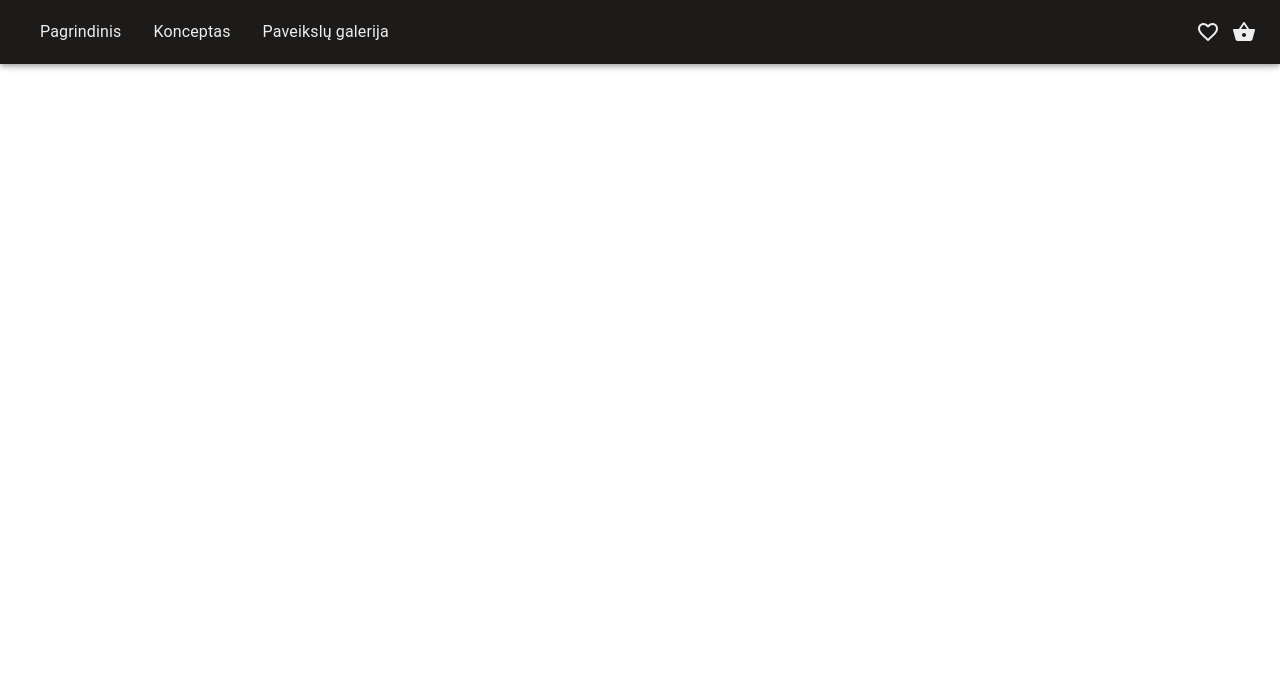
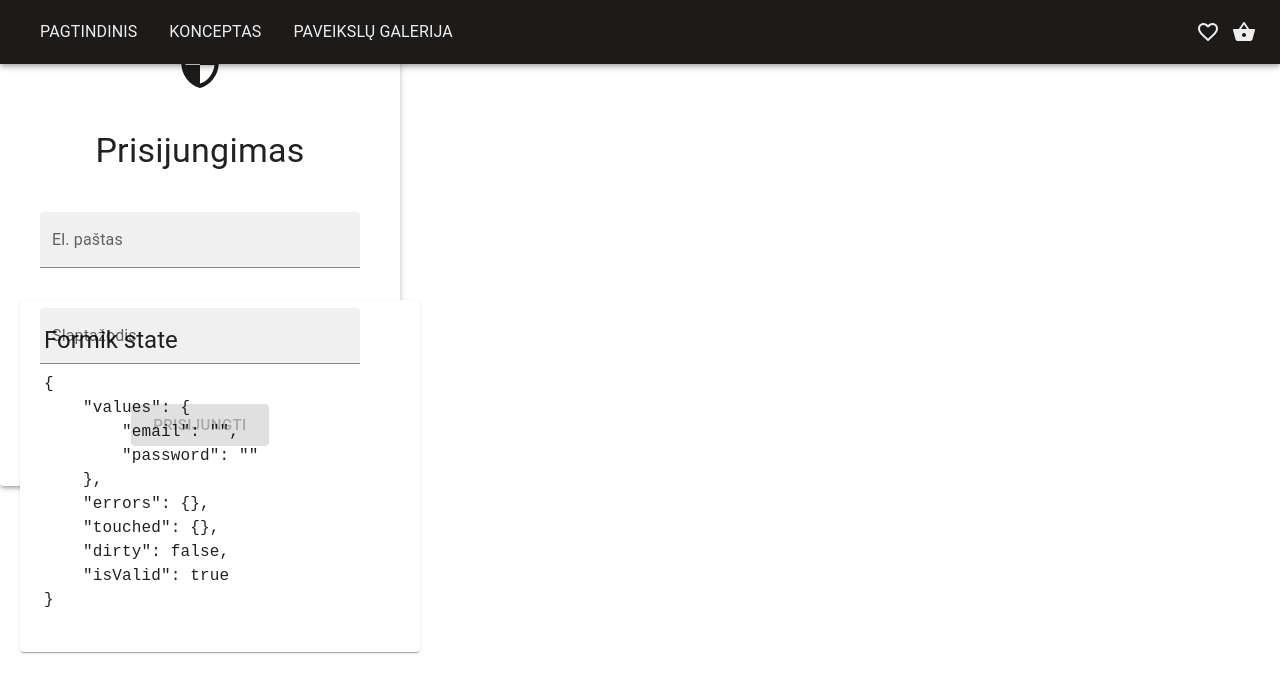
Before and after one commit to AmandaPakalniskyte/MUI-projektas, a React (Create React App) app: page /login in a window 1280 px wide. Before the commit this address had no page. Shown: the top 692 px of the page. Built offline with nearby package versions, Linux system fonts and the light colour scheme.

Commit message:
feat: included login page and accordingly changed order page buttons and their links

```diff
--- a/database.json
+++ b/database.json
@@ -18,7 +18,7 @@
       "img": "/chaos.jpg",
       "price": "100",
       "dimensions": "100 x 100",
-      "liked": true
+      "liked": false
     },
     {
       "id": "12A4CD9E-F969-7106-0E70-A8214ED12111",
@@ -28,7 +28,7 @@
       "img": "/color.jpg",
       "price": "200",
       "dimensions": "60 x 80",
-      "liked": false
+      "liked": true
     },
     {
       "id": "5F7922A2-19DB-CAD4-4291-1B137C44D066",
@@ -48,7 +48,7 @@
       "img": "/eyes.jpg",
       "price": "120",
       "dimensions": "80 x 100",
-      "liked": false
+      "liked": true
     },
     {
       "id": "9DB881E2-10C5-C379-E7A3-1C5836853892",
@@ -58,7 +58,7 @@
       "img": "/flower.jpg",
       "price": "800",
       "dimensions": "80 x 100",
-      "liked": false
+      "liked": true
     },
     {
       "id": "E9522542-AB55-9279-A13C-03645AE88D28",
@@ -68,7 +68,7 @@
       "img": "/flowers.jpg",
       "price": "80",
       "dimensions": "60 x 80",
-      "liked": false
+      "liked": true
     },
     {
       "id": "25D5DF9E-91AA-0358-D7DA-A70C6C448F2A",
@@ -78,7 +78,7 @@
       "img": "/mister.jpg",
       "price": "100",
       "dimensions": "100 x 100",
-      "liked": false
+      "liked": true
     },
     {
       "id": "F1BB0713-A37A-9766-7896-26BDADC62132",
--- a/package.json
+++ b/package.json
@@ -7,11 +7,13 @@
     "@emotion/styled": "^11.9.3",
     "@mui/icons-material": "^5.8.4",
     "@mui/material": "^5.8.7",
+    "formik": "^2.2.9",
     "json-server": "^0.17.0",
     "react": "^18.2.0",
     "react-dom": "^18.2.0",
     "react-router-dom": "^6.3.0",
-    "react-scripts": "5.0.1"
+    "react-scripts": "5.0.1",
+    "yup": "^0.32.11"
   },
   "scripts": {
     "server": "json-server -w ./database.json -p 8000",
--- a/src/app.jsx
+++ b/src/app.jsx
@@ -14,6 +14,7 @@ import InfoPage from './pages/info-page';
 import OrderPage from './pages/order-page';
 import FavouritesPage from './pages/favourites-page';
 import ContactPage from './pages/contact-page';
+import LoginPage from './pages/login-page';
 import ErrorPage from './pages/error-page';
 import { CartProvider } from './contexts/cart-context';
 import { FavouritesProvider } from './contexts/favourites-context';
@@ -31,6 +32,7 @@ const App = () => (
           <Route path="/favourites" element={<FavouritesPage />} />
           <Route path="/order" element={<OrderPage />} />
           <Route path="/contact" element={<ContactPage />} />
+          <Route path="/login" element={<LoginPage />} />
           <Route path="/info/:id" element={<InfoPage />} />
           <Route path="*" element={<ErrorPage />} />
         </Routes>
--- a/src/components/navbar/index.jsx
+++ b/src/components/navbar/index.jsx
@@ -15,9 +15,9 @@ import { useNavigate } from 'react-router-dom';
 import * as Nav from './components';
 
 const links = [
-  { text: 'Pagrindinis', to: '/' },
-  { text: 'Konceptas', to: '/concept' },
-  { text: 'Paveikslų galerija', to: '/gallery' },
+  { text: 'PAGTINDINIS', to: '/' },
+  { text: 'KONCEPTAS', to: '/concept' },
+  { text: 'PAVEIKSLŲ GALERIJA', to: '/gallery' },
 ];
 
 const expandBr = 'sm';
--- a/src/pages/favourites-page.jsx
+++ b/src/pages/favourites-page.jsx
@@ -35,7 +35,10 @@ const FavouritesPage = () => {
 
   return (
 
-    <Box sx={(theme) => ({ height: '100vh', background: theme.palette.secondary.main, px: 10 })}>
+    <Box sx={(theme) => ({
+      height: '100%', background: theme.palette.secondary.main, px: 10, py: 2,
+    })}
+    >
       {favouriteItems.length === 0 && (
         <Typography variant="h4" mt={2} pt={12}>Jūs neturite mėgstamų paveikslų</Typography>
       )}
--- a/src/pages/gallery-page/index.jsx
+++ b/src/pages/gallery-page/index.jsx
@@ -43,7 +43,7 @@ const GalleryPage = () => {
   return (
     <Box sx={(theme) => ({ background: theme.palette.secondary.main })}>
       <Box sx={{
-        display: 'flex', gap: { xs: 4, xl: 0 }, pt: 11, px: 2,
+        display: 'flex', gap: { xs: 4, xl: 0 }, pt: 11, pb: 4, px: 2,
       }}
       >
         <Filters drawerWidth={drawerWidth} />
@@ -70,6 +70,7 @@ const GalleryPage = () => {
                 liked={liked}
                 updatePainting={handleUpdatePainting}
               />
+              {title}
             </Grid>
           ))}
         </Grid>
--- a/src/pages/home-page/components/index.jsx
+++ b/src/pages/home-page/components/index.jsx
@@ -11,6 +11,7 @@ export const Background = styled(Box)({
   zIndex: 1,
   objectFit: 'cover',
   objectPosition: 'left',
+  backgroundColor: 'black',
 
 });
 
--- a/src/pages/home-page/index.jsx
+++ b/src/pages/home-page/index.jsx
@@ -23,10 +23,9 @@ const HomePage = () => {
   return (
     <>
 
-      <Home.Background
-        component="img"
-        src="/beige6.jpg"
-      />
+      <Home.Background />
+      {/* component="img"
+        src="/beige6.jpg" */}
       <Home.ContentContainer>
         <Home.Content
           component="main"
--- /dev/null
+++ b/src/pages/login-page/index.jsx
@@ -0,0 +1,117 @@
+import React from 'react';
+import {
+  Paper,
+  Typography,
+  TextField,
+  Box,
+  Button,
+} from '@mui/material';
+import SecurityIcon from '@mui/icons-material/Security';
+import { useFormik } from 'formik';
+import * as yup from 'yup';
+
+const initialValues = {
+  email: '',
+  password: '',
+};
+
+const validationSchema = yup.object({
+  email: yup.string()
+    .required('Privaloma')
+    .email('Neteisingas el. pašto formatas'),
+  password: yup.string()
+    .required('Privaloma')
+    .min(8, 'Mažiausiai 8 simboliai')
+    .matches(/[a-z]/, 'Bent viena mažoji raidė')
+    .matches(/[A-Z]/, 'Bent viena didžioji raidė')
+    .matches(/\d/, 'Bent vienas skaičius')
+    .matches(/\W/, 'Bent vienas specialus simbolis'),
+});
+
+const LoginPage = () => {
+  const onSubmit = async (values) => {
+    console.log('Forma patvirtinta, atliekami veiksmai...');
+    console.log(values);
+  };
+
+  const {
+    dirty, values, errors, touched, isValid,
+    handleChange, handleBlur, handleSubmit,
+  } = useFormik({
+    initialValues,
+    validationSchema,
+    onSubmit,
+  });
+
+  return (
+    <Paper elevation={3} sx={{ p: 5, width: 400 }}>
+      <Paper sx={{
+        position: 'fixed',
+        top: 300,
+        left: 20,
+        width: 400,
+        p: 3,
+      }}
+      >
+        <Typography variant="h5">Formik state</Typography>
+        <Box component="pre">
+          {JSON.stringify({
+            values,
+            errors,
+            touched,
+            dirty,
+            isValid,
+          }, null, 4)}
+        </Box>
+      </Paper>
+
+      <Box
+        component="form"
+        sx={{
+          display: 'flex',
+          flexDirection: 'column',
+          alignItems: 'center',
+          gap: 5,
+        }}
+        onSubmit={handleSubmit}
+      >
+        <SecurityIcon sx={{ fontSize: 50, color: 'primary.main' }} />
+        <Typography component="h1" variant="h4">Prisijungimas</Typography>
+        <TextField
+          name="email"
+          label="El. paštas"
+          type="email"
+          variant="filled"
+          fullWidth
+          value={values.email}
+          onChange={handleChange}
+          onBlur={handleBlur}
+          error={touched.email && Boolean(errors.email)}
+          helperText={touched.email && errors.email}
+        />
+        <TextField
+          name="password"
+          label="Slaptažodis"
+          type="password"
+          variant="filled"
+          fullWidth
+          value={values.password}
+          onChange={handleChange}
+          onBlur={handleBlur}
+          error={touched.password && Boolean(errors.password)}
+          helperText={touched.password && errors.password}
+        />
+        <Button
+          type="submit"
+          variant="contained"
+          size="large"
+          disabled={!dirty || !isValid}
+        >
+          Prisijungti
+        </Button>
+      </Box>
+    </Paper>
+  );
+};
+
+export default LoginPage;
--- a/src/pages/order-page/components/list-section/components/total-section.jsx
+++ b/src/pages/order-page/components/list-section/components/total-section.jsx
@@ -20,7 +20,7 @@ const TotalSection = ({ total }) => {
     }}
     >
       <Box sx={{
-        display: 'flex', width: '100%', justifyContent: 'space-between', alignItems: 'center',
+        display: 'flex', width: '100%', justifyContent: 'space-between', alignItems: 'flex-start',
       }}
       >
         <Button
@@ -38,11 +38,16 @@ const TotalSection = ({ total }) => {
         {total > 0 && (
         <Box sx={{
           display: 'flex',
-          alignItems: 'center',
+
         }}
         >
-          <Typography variant="h6" mr={1} sx={{ fontWeight: 'bold' }}>Iš viso: </Typography>
-          <Typography variant="h6" mr={3} sx={{ fontWeight: 'bold' }}>{`${total.toFixed(2)} EUR`}</Typography>
+
+          <Box display="flex" flexDirection="column" gap={2}>
+            <Typography variant="h6" sx={{ fontWeight: 'bold' }}>
+              Suma:
+              {' '}
+              {`${total.toFixed(2)} EUR`}
+            </Typography>
             <Button
               width="100%"
               size="large"
@@ -51,8 +56,19 @@ const TotalSection = ({ total }) => {
               sx={(theme) => ({ color: theme.palette.primary.contrastText })}
             >
 
-            Pirkti
+              Pirkti kaip svečiui
             </Button>
+            <Button
+              width="100%"
+              size="large"
+              variant="contained"
+              onClick={() => navigate('/login')}
+              sx={(theme) => ({ color: theme.palette.primary.contrastText })}
+            >
+
+              Pirkti prisijungus
+            </Button>
+          </Box>
         </Box>
         )}
 
```
Also changed, not shown: src/pages/info-page/index.jsx (+33 -3 lines), 2 other files (tests, documents, lock files or other folders). Lines whose indentation alone changed are shown as unchanged.
